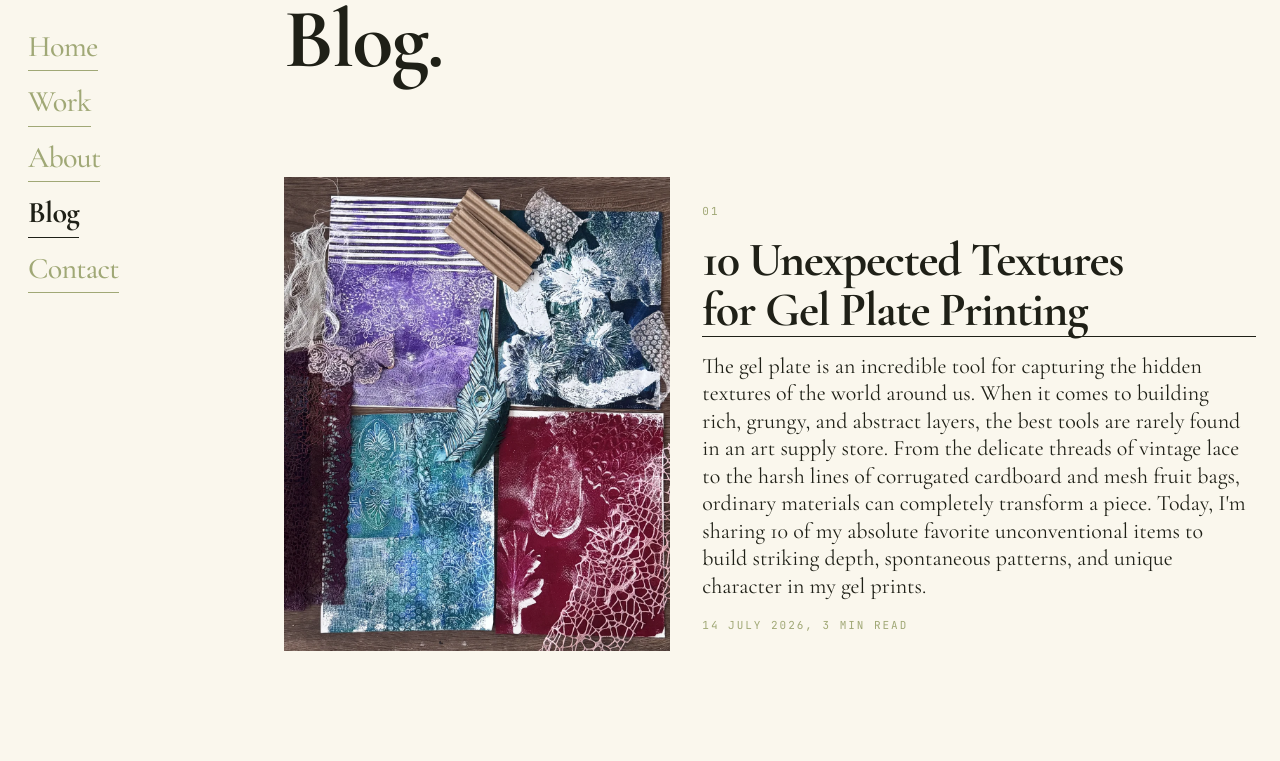
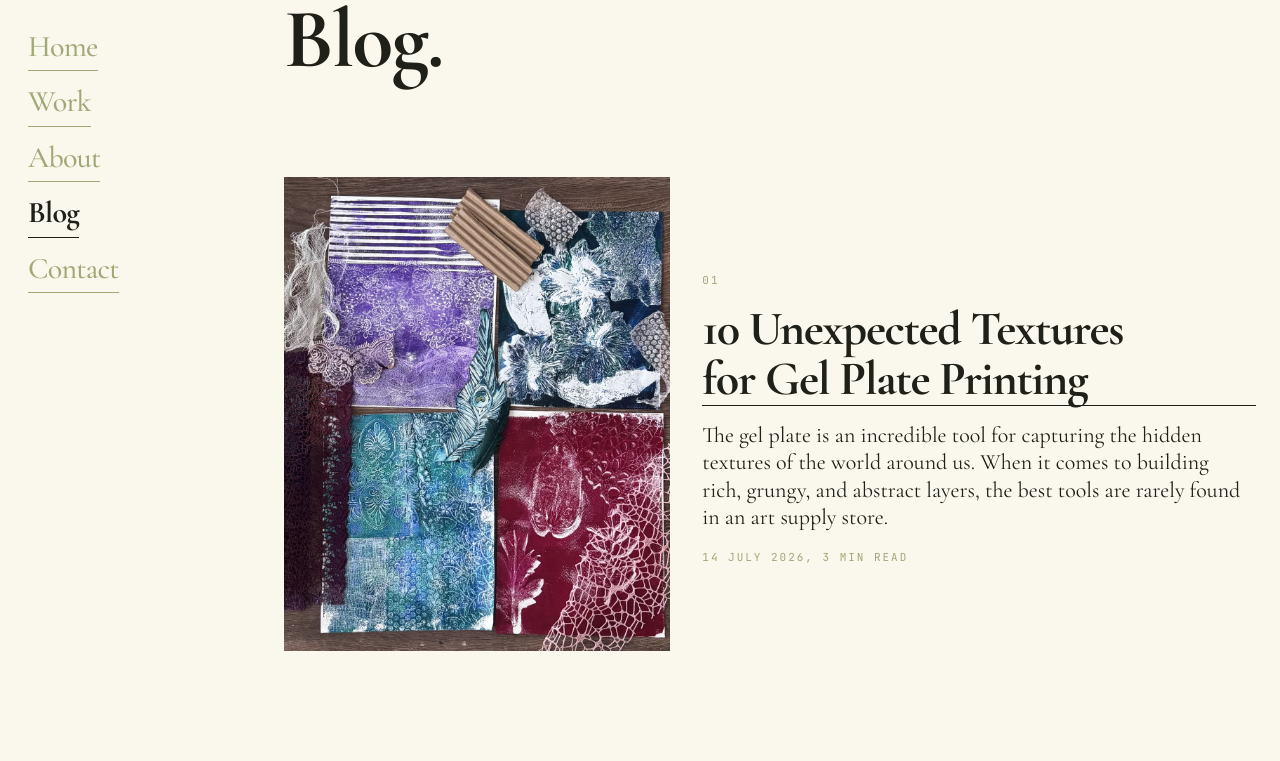
Before and after one commit to ivan-cholakov/temsjems-portfolio, a Next.js app: page /blog in a window 1280 px wide. Shown: the part 467-1228 px from the top of the page. Built offline with nearby package versions, Linux system fonts and the light colour scheme.

Commit message:
content: use a two-sentence card preview for the gel-textures post
Make cardPreview a plain per-post override string instead of a derived
source, and set a curated two-sentence standfirst on the gel-textures
post.

```diff
--- a/content/blog.ts
+++ b/content/blog.ts
@@ -38,8 +38,8 @@ export type Post = {
   excerpt: string;
   /** Hide the excerpt as the lead paragraph in the post header. Still used for SEO meta. */
   hideLead?: boolean;
-  /** Which text the listing card shows as its standfirst. Defaults to the excerpt. */
-  cardPreview?: "excerpt" | "first-paragraph";
+  /** Standfirst text for the listing card. Defaults to the excerpt. */
+  cardPreview?: string;
   /** ISO date (YYYY-MM-DD) the post was published. */
   date: string;
   /** Author name — defaults to the site artist but kept explicit per post. */
@@ -75,13 +75,9 @@ export function readingMinutes(post: Post): number {
   return Math.max(1, Math.round(words / AVG_WORDS_PER_MINUTE));
 }
 
-/** Standfirst text for the listing card — excerpt by default, or the first body paragraph. */
+/** Standfirst text for the listing card — the per-post override, or the excerpt. */
 export function cardPreviewText(post: Post): string {
-  if (post.cardPreview === "first-paragraph") {
-    const para = post.body.find((b) => b.kind === "paragraph");
-    if (para?.kind === "paragraph") return para.text;
-  }
-  return post.excerpt;
+  return post.cardPreview ?? post.excerpt;
 }
 
 /** Long-form date, e.g. "5 July 2026", for display. */
@@ -104,7 +100,8 @@ export const POSTS: Post[] = [
     excerpt:
       "Beyond leaves and flowers - ten everyday materials I reach for to bring depth, grunge and abstract character to a gel plate print, from vintage lace and corrugated cardboard to mesh fruit bags and crinkled rice paper.",
     hideLead: true,
-    cardPreview: "first-paragraph",
+    cardPreview:
+      "The gel plate is an incredible tool for capturing the hidden textures of the world around us. When it comes to building rich, grungy, and abstract layers, the best tools are rarely found in an art supply store.",
     date: "2026-07-14",
     author: SITE.artist,
     cover: {
```
